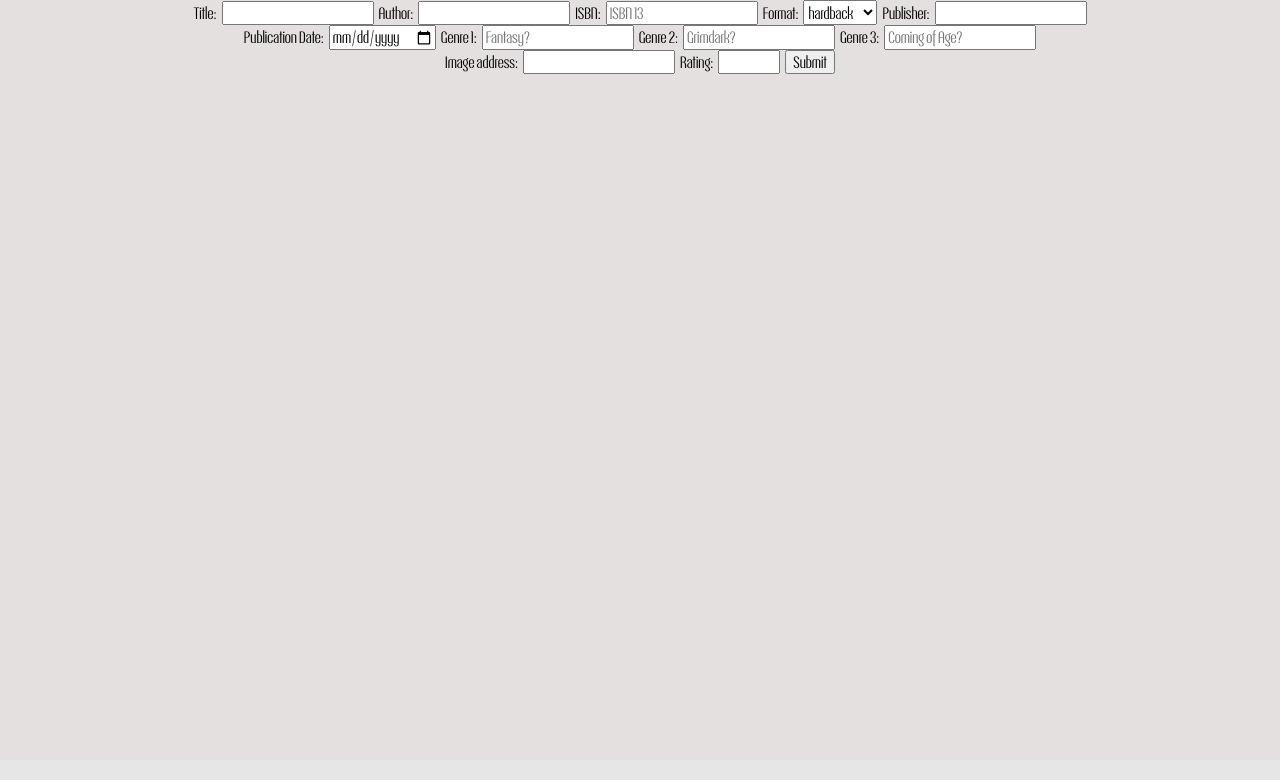
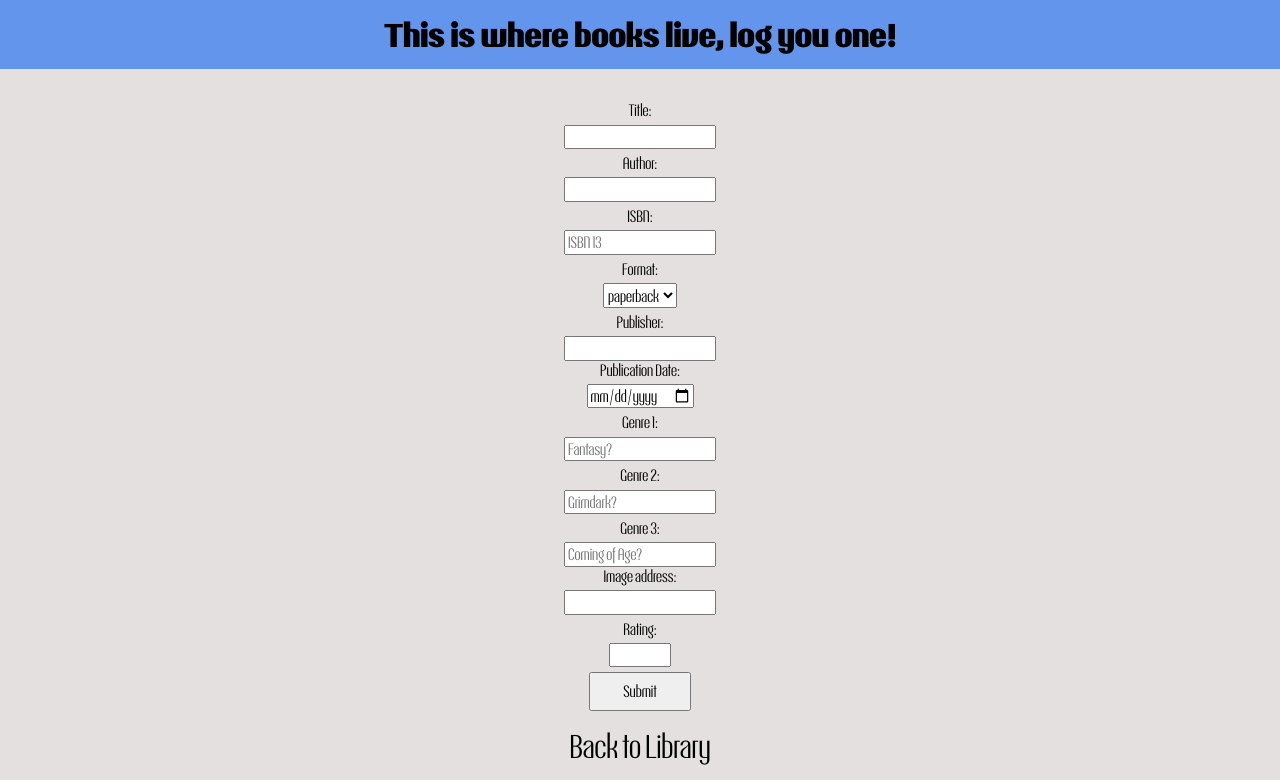
Before and after one commit to Henry-Tottle/book_collection_app, a PHP site: page /log_book.php in a window 1280 px wide. Shown: the part 40-820 px from the top of the page. Before the commit the page ends 114 px from the top, so only its background shows below. Run offline with PHP 8.4, Linux system fonts and the light colour scheme.

Commit message:
improved form layout and routing

```diff
--- a/log_book.php
+++ b/log_book.php
@@ -28,6 +28,11 @@
         </div>
     </nav>
 </header>
+<section class="logPage">
+    <div>
+        <h1>This is where books live, log you one!</h1>
+    </div>
+</section>
 <section class="inputForm">
     <form method='POST'>
         <div>
@@ -40,8 +45,8 @@
             <input id="isbnID" type="text" name="isbn" placeholder="ISBN 13">
             <label for="formatID">Format: </label>
             <select name="format" id="formatID">
+                <option value="paperback">paperback</option>
                 <option value="hardback">hardback</option>
-                <option value="paperback">paperback</option>
             </select>
 
             <label for="publisherID">Publisher: </label>
@@ -65,7 +70,7 @@
             <input type="text" id="imageID" name="image">
             <label for="ratingID">Rating: </label>
             <input type="number" id="ratingID" name="rating" min="1" max="5" step="0.1">
-            <input type="submit" onclick="location.reload()">
+            <input type="submit" class="submit">
         </div>
 <?php
 
@@ -112,5 +117,8 @@ if (isset($_POST['title'])) {
 ?>
     </form>
 </section>
+<footer>
+    <a href="index.php">Back to Library</a>
+</footer>
 </body>
 </html>
--- a/styles.css
+++ b/styles.css
@@ -77,6 +77,7 @@ footer {
     text-align: center;
     font-size: 2rem;
     padding-bottom: 1rem;
+    padding-top: 1rem;
 }
 
 .inputForm  div{
@@ -94,6 +95,19 @@ footer a:hover{
     text-decoration: underline;
 }
 
+.logPage {
+    text-align: center;
+    background-color: cornflowerblue;
+    padding: 1rem 0;
+    margin-bottom: 2rem;
+}
+
+.logPage h1 {
+    margin: 0;
+}
+.submit {
+    padding: 0.5rem 2rem;
+}
 @media screen and (min-width: 640px) {
     .highRatings div, .library div {
         flex-direction: row;
@@ -108,7 +122,7 @@ footer a:hover{
 
     .inputForm  div{
         display:flex;
-        flex-direction: row;
+        flex-direction: column;
         justify-content: center;
         gap:5px;
     }
```
